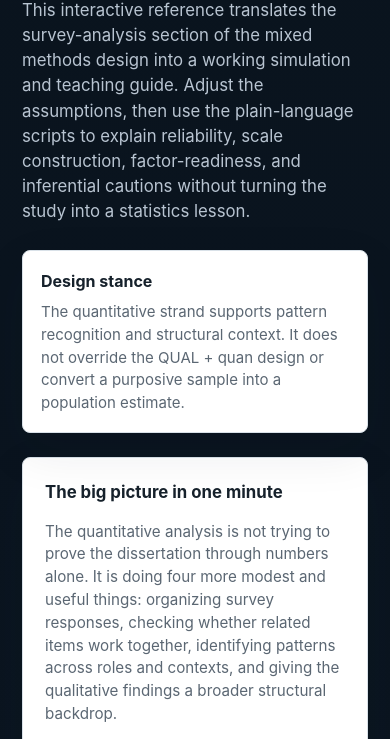
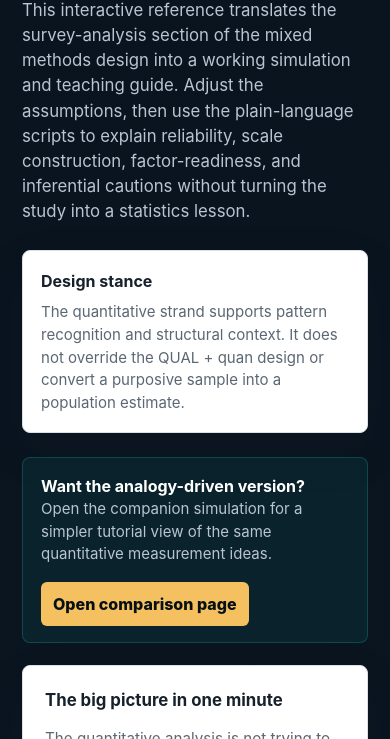
Before and after one commit to minerclass/quantitative-measures-studio, a plain HTML site: page index.html in a window 390 px wide. Shown: the part 361-1100 px from the top of the page. Drawn offline with Linux system fonts and the light colour scheme.

Commit message:
Add reciprocal page links

```diff
--- a/index.html
+++ b/index.html
@@ -171,6 +171,46 @@
     .method-note p {
       color: var(--muted);
       font-size: 0.94rem;
+    }
+
+    .paired-link {
+      display: flex;
+      align-items: center;
+      justify-content: space-between;
+      gap: 16px;
+      margin: 0 0 22px;
+      padding: 16px 18px;
+      border: 1px solid rgba(14, 124, 123, 0.45);
+      border-radius: var(--radius);
+      background: rgba(14, 124, 123, 0.14);
+      color: var(--shell-ink);
+    }
+
+    .paired-link p {
+      margin: 0;
+      color: var(--shell-muted);
+      font-size: 0.94rem;
+    }
+
+    .paired-link strong {
+      color: #ffffff;
+    }
+
+    .paired-link a {
+      flex: 0 0 auto;
+      color: #061016;
+      background: #f5c05f;
+      text-decoration: none;
+      font-weight: 850;
+      padding: 10px 12px;
+      border-radius: 6px;
+    }
+
+    .paired-link a:hover,
+    .paired-link a:focus-visible {
+      background: #ffd27a;
+      outline: 3px solid rgba(245, 192, 95, 0.28);
+      outline-offset: 2px;
     }
 
     .studio {
@@ -716,6 +756,11 @@
       .score-row {
         grid-template-columns: 98px 1fr 46px;
       }
+
+      .paired-link {
+        align-items: flex-start;
+        flex-direction: column;
+      }
     }
   </style>
 </head>
@@ -756,6 +801,14 @@
         </p>
       </aside>
     </section>
+
+    <aside class="paired-link" aria-label="Companion page link">
+      <div>
+        <strong>Want the analogy-driven version?</strong>
+        <p>Open the companion simulation for a simpler tutorial view of the same quantitative measurement ideas.</p>
+      </div>
+      <a href="comparison/">Open comparison page</a>
+    </aside>
 
     <section class="section" aria-labelledby="big-picture-title">
       <h2 id="big-picture-title">The big picture in one minute</h2>
```
Also changed, not shown: comparison/css/style.css (+33 -0 lines), comparison/index.html (+6 -2 lines).
